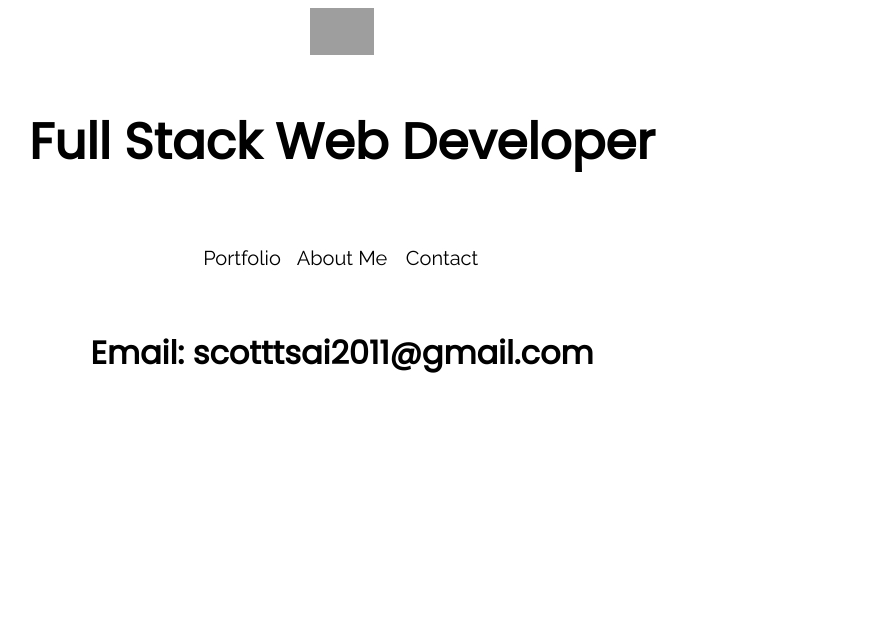
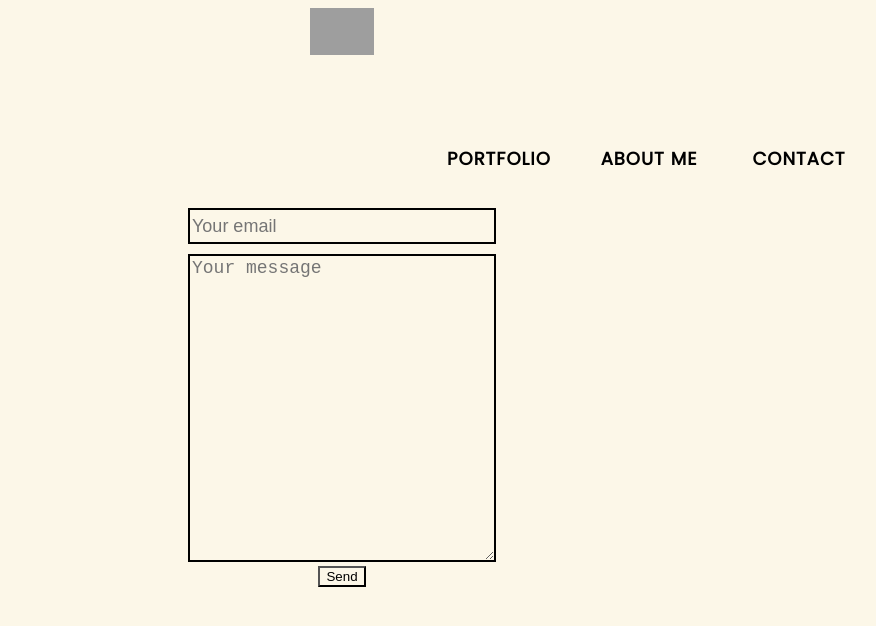
Before and after one commit to tsai-scott/portfolio, a React app: page /contact in a window 1280 px wide. Shown: the whole page, without its empty margins (298-1174 px from the left). Built offline with nearby package versions, Linux system fonts and the light colour scheme; grey boxes are pictures that could not be loaded.

Commit message:
updated contact form

```diff
--- a/public/index.html
+++ b/public/index.html
@@ -4,7 +4,7 @@
     <meta charset="utf-8">
     <meta name="viewport" content="width=device-width, initial-scale=1, shrink-to-fit=no">
     <meta name="theme-color" content="#000000">
-    <link href="https://fonts.googleapis.com/css?family=Poppins|Raleway" rel="stylesheet">
+    <link href="https://fonts.googleapis.com/css?family=Libre+Baskerville|Poppins" rel="stylesheet">
 
     <!--
       manifest.json provides metadata used when your web app is added to the
--- a/src/About/index.js
+++ b/src/About/index.js
@@ -5,14 +5,14 @@ export default class About extends Component {
   render() {
     return (
       <div>
-        <div className="headshot-container">
+        {/* <div className="headshot-container">
           <img className="headshot-image" src="https://i.imgur.com/OXY5vCA.png"/>
-        </div>
+        </div> */}
 
         <h2 className="about-header"> Scott Tsai</h2>
 
         <div className="bio-container">
-        <p>Lorem ipsum dolor sit amet, consectetur adipiscing elit, sed do eiusmod tempor incididunt ut labore et dolore magna aliqua. Ut enim ad minim veniam, quis nostrud exercitation ullamco laboris nisi ut aliquip ex ea commodo consequat. Duis aute irure dolor in reprehenderit in voluptate velit esse cillum dolore eu fugiat nulla pariatur. Excepteur sint occaecat cupidatat non proident, sunt in culpa qui officia deserunt mollit anim id est laborum.</p>
+        <p>As a software developer and photographer, I am constantly fascinated by the parallels found between great photographs and elegant code.  As Einstein said, “Everything should be as simple as it can be, but not simpler.” This is a concept I strive for in all of my work. My background as an entrepreneur also gave me the ability to improvise and learn quickly. My hope is to take all my skills and experiences and integrate them into code that will help others.</p>
         </div>
       </div>
     )
--- a/src/About/style.css
+++ b/src/About/style.css
@@ -1,5 +1,11 @@
+
+
 h2 {
-    font-family: 'Poppins', sans-serif;
+    font-family: 'Libre Baskerville', serif;
+}
+
+p {
+    line-height: 2;
 }
 
 .about-header {
--- a/src/App/index.js
+++ b/src/App/index.js
@@ -2,31 +2,45 @@ import React, { Component } from "react";
 import Portfolio from "../Portfolio";
 import About from "../About";
 import Contact from "../Contact";
-import {BrowserRouter as Router, Route, Link} from "react-router-dom";
+import { BrowserRouter as Router, Route, Link } from "react-router-dom";
 
 
 import "./style.css";
 
 class App extends Component {
 
+  constructor(props) {
+    super(props)
+
+    this.state = {
+      backgroundImg: 'somedefault.jpg'
+    }
+  }
+
+
+  // setBackgroundImg = (backgroundImg) => {
+  //   this.setState{ backgroundImg }
+  // }
+
 
 
   render() {
     return (
       <Router>
-        <div className="App">
+        <div>
+        {/* <div className="App" style={backgoundImage: `url(${this.state.backgroundImg})`> */}
           <header>
-          <div className="logo-container"><img className="logo-image" src="https://i.imgur.com/OvUifPZ.png"/></div>
-          <h3 className="tagline">Full Stack Web Developer</h3>
+            <div className="logo-container"><img className="logo-image" src="https://i.imgur.com/OvUifPZ.png" /></div>
+
             <nav className="nav-container">
-            <Link className="nav" to="/portfolio">Portfolio</Link>
+              <Link className="nav" to="/">Portfolio</Link>
               <Link className="nav" to="/about">About Me</Link>
               <Link className="nav" to="/contact">Contact</Link>
             </nav>
           </header>
-          <Route path="/portfolio" exact component={Portfolio}/>
-          <Route path="/about" exact component={About}/>
-          <Route path="/contact" exact component={Contact}/>
+          <Route path="/" exact component={Portfolio} />
+          <Route path="/about" exact component={About} />
+          <Route path="/contact" exact component={Contact} />
         </div>
       </Router>
     );
--- a/src/App/style.css
+++ b/src/App/style.css
@@ -1,10 +1,19 @@
+* {
+    background-color: #FCF7E8;
+}
+
+.App {
+    background-size: cover;
+    background-position: center;
+}
+
 header {
-    height: 300px;
+    height: 200px;
     position: relative;
 }
 
 h1 {
-    font-family: 'Poppins', sans-serif;
+    font-family: 'Libre Baskerville', serif;
 }
 
 .tagline {
@@ -17,7 +26,7 @@ h1 {
 .logo {
     display: block;
     margin: 0 auto;
-    width: 15%;
+    width: 10%;
 }
 
 .logo-image {
@@ -32,19 +41,26 @@ h1 {
     margin: 0 auto;
     position: absolute;
     bottom: 0;
-    left: 50%;
-    margin-left: -150px;
-    margin-top: 50px;
+    right: 100px;
 }
 
 .nav {
-    font-family: 'Raleway', sans-serif;
-    font-size: 20px;
+    font-family: 'Poppins', sans-serif;
+    text-transform: uppercase;
+    letter-spacing: 1px;
+    font-weight: 600;
+    font-size: 18px;
     color: black;
     display: flex;
-    width: 100px;
+    width: 150px;
     height: 100px;
     align-items: center;
     justify-content: center;
     text-decoration: none;
+    transition: .5s;
 }
+
+.nav:hover {
+    text-decoration: underline;
+
+}
--- a/src/Contact/index.js
+++ b/src/Contact/index.js
@@ -4,9 +4,13 @@ import "./style.css";
 export default class Contact extends Component {
   render() {
     return (
-      <div>
-         <h1 className="email">Email: scotttsai2011@gmail.com</h1>
-      </div>
+      <form className="form-container" method="POST" action="https://formspree.io/scotttsai2011@gmail.com">
+        <input className="your-email" type="email" name="email" placeholder="Your email" />
+        <br></br>
+        <textarea className="your-message" name="message" placeholder="Your message"></textarea>
+        <br></br>
+        <button type="submit">Send</button>
+      </form>
     )
   }
 }
--- a/src/Contact/style.css
+++ b/src/Contact/style.css
@@ -1,3 +1,21 @@
-.email {
+.form-container {
     text-align: center;
+    width: 700px;
+    margin: 0 auto;
 }
+
+.your-email {
+    font-size: 18px;
+    border: 2px solid #000000;
+    width: 300px;
+    height: 30px;
+    margin-bottom: 10px;
+
+}
+
+.your-message {
+    font-size: 18px;
+    border: 2px solid #000000;
+    width: 300px;
+    height: 300px;
+}
--- a/src/Portfolio/index.js
+++ b/src/Portfolio/index.js
@@ -3,16 +3,36 @@ import "./style.css";
 
 
 export default class Portfolio extends Component {
+  constructor(props) {
+    super(props)
+
+    this.state = {
+       currentProject: {}
+    }
+  }
+
+
+
+  // document.querySelector(".bumpin").addEventListener("mouseover", function() {
+  //   .style.backgroundImage = "url(https://media.coindesk.com/uploads/2017/12/Soap-bubbles.jpg)";
+  // });
+
   render() {
     return (
         <div class="container">
-            <div class="big"><a href="https://vigilant-beaver-4f448a.netlify.com/"><img className="portfolio-image" src="https://i.imgur.com/OSmRcpy.png"/></a></div>
+            {/* <div className="portfolio-link bumpin" onMouseEnter={this.props.setBackground('/images/bumpin.jpg')}><a href="https://vigilant-beaver-4f448a.netlify.com/"><h3>Bumpin' Bubbles</h3></a></div> */}
+            <div className="portfolio-link bumpin" ><a href="https://vigilant-beaver-4f448a.netlify.com/"><h3>Bumpin' Bubbles</h3></a></div>
+            <div className="portfolio-link guitar"><a href="https://guitar-collection-app.herokuapp.com/"><h3>Guitar Collector App</h3></a></div>
+            <div className="portfolio-link remember"><a href="https://remember-me-2018.herokuapp.com/"><h3>Remember Me</h3></a></div>
+            <div className="portfolio-link gearshare"><a href="https://gear-share-app.herokuapp.com/"><h3>Gear Share</h3></a></div>
+
+            {/* <div class="big"><a href="https://vigilant-beaver-4f448a.netlify.com/"><img className="portfolio-image" src="https://i.imgur.com/OSmRcpy.png"/></a></div>
             <div class="big"><a href="https://guitar-collection-app.herokuapp.com/"><img className="portfolio-image" src="https://i.imgur.com/Vryi0Mn.png"/></a></div>
             <div class="big"><a href="https://vigilant-beaver-4f448a.netlify.com/"><img className="portfolio-image" src="https://i.imgur.com/OSmRcpy.png"/></a></div>
             <div class="big"><a href="https://guitar-collection-app.herokuapp.com/"><img className="portfolio-image" src="https://i.imgur.com/Vryi0Mn.png"/></a></div>
             <div class="big"><a href="https://vigilant-beaver-4f448a.netlify.com/"><img className="portfolio-image" src="https://i.imgur.com/OSmRcpy.png"/></a></div>
             <div class="big"><a href="https://guitar-collection-app.herokuapp.com/"><img className="portfolio-image" src="https://i.imgur.com/Vryi0Mn.png"/></a></div>
-            <div class="big"><a href="https://vigilant-beaver-4f448a.netlify.com/"><img className="portfolio-image" src="https://i.imgur.com/OSmRcpy.png"/></a></div>
+            <div class="big"><a href="https://vigilant-beaver-4f448a.netlify.com/"><img className="portfolio-image" src="https://i.imgur.com/OSmRcpy.png"/></a></div> */}
         </div>
     )
   }
--- a/src/Portfolio/style.css
+++ b/src/Portfolio/style.css
@@ -1,20 +1,42 @@
-.portfolio-image {
+/* .portfolio-image {
     width: 100%;
     height: 100%;
     object-fit: cover;
+} */
+
+h3 {
+    font-family: 'Libre Baskerville', serif;
+    font-size: 50px;
+    margin-bottom: 1%;
+}
+
+a {
+    text-decoration: none;
+    color: black;
+}
+
+.portfolio-link:hover {
+  opacity: .5;
+  transition: .4s;
 }
 
 .container {
     width: 80%;
     margin: 0 auto;
+    display: flex;
+    flex-direction: column;
+
+
+    /* width: 80%;
+    margin: 0 auto;
     display: grid;
     grid-gap: 5px;
     grid-template-columns: repeat(auto-fit, minmax(100px, 1fr));
     grid-auto-rows: 75px;
-    grid-auto-flow: dense;
+    grid-auto-flow: dense; */
 }
 
-.vertical {
+/* .vertical {
     grid-row: span 4;
     grid-row: span 4;
 }
@@ -27,4 +49,4 @@
 .big:hover {
     opacity: 0.3;
     transition: 0.3s;
-}
+} */
```
Also changed, not shown: 1 other file. Lines whose indentation alone changed are shown as unchanged.
